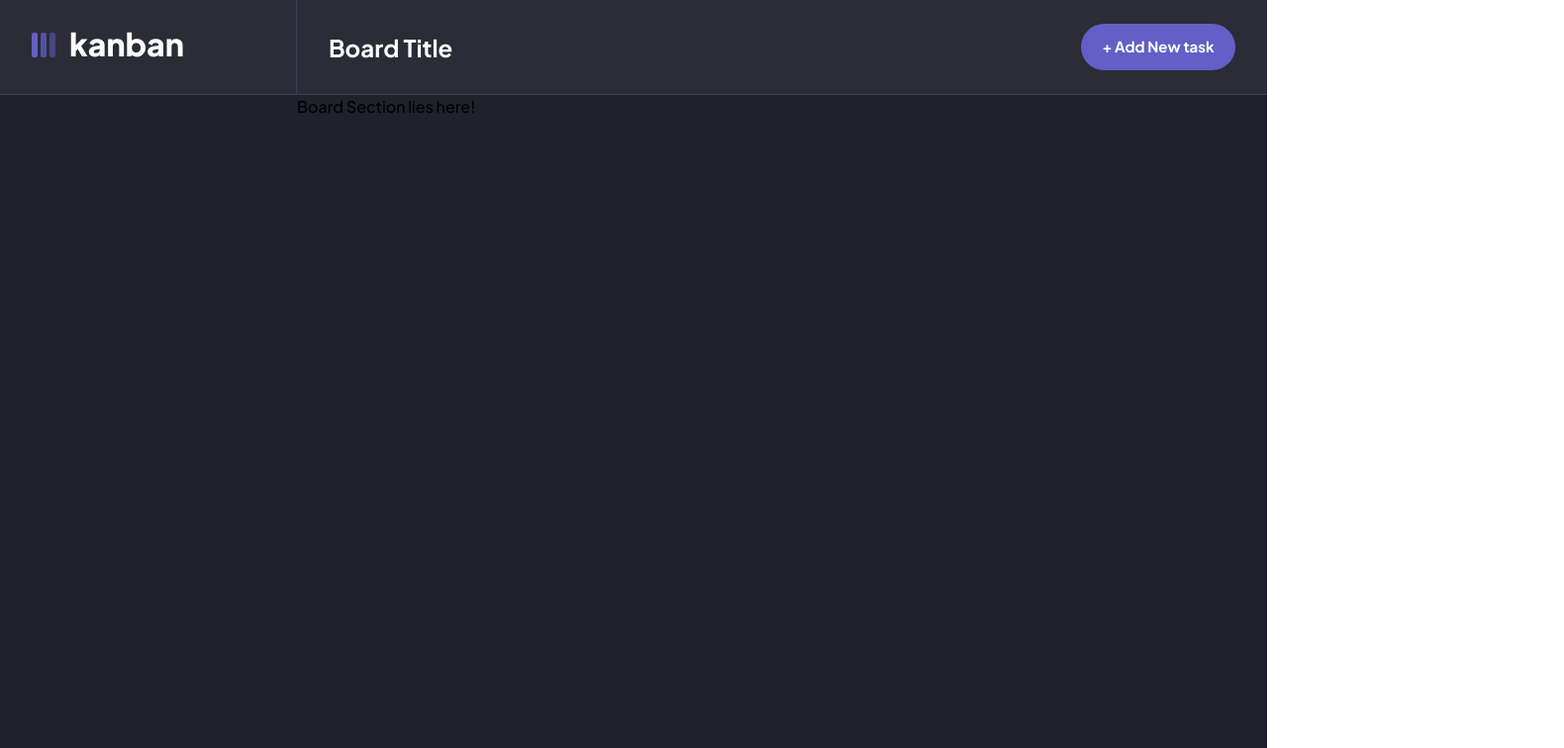
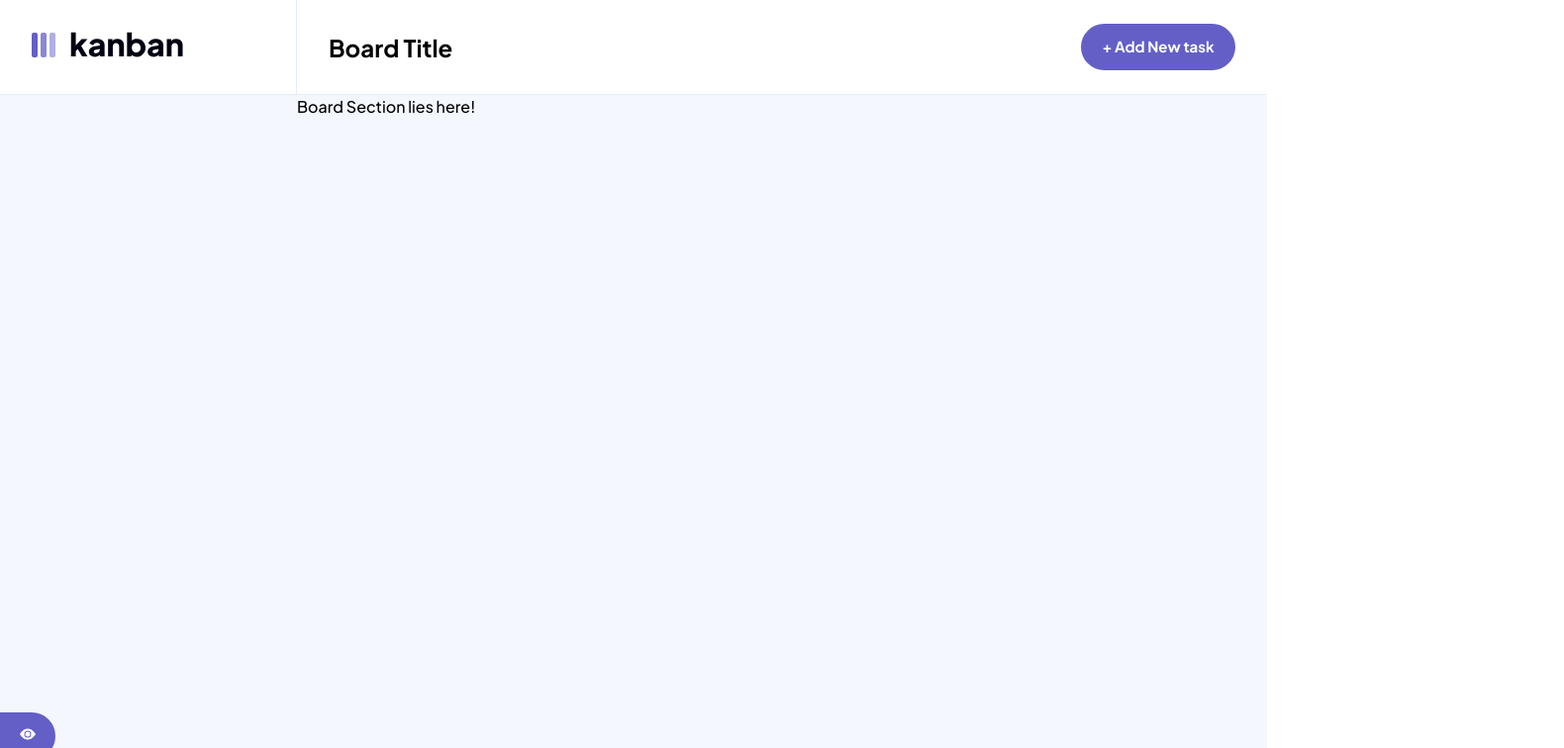
Before and after one commit to 0xmbadr/task-management-app, a React (Vite) app: page / in a window 1280 px wide. Both pictures are taken after a click on the button "Hide Sidebar". Shown: the top 756 px of the page at 99% size, 1580 px wide, since content can reach past the window. Built offline with nearby package versions, Linux system fonts and the light colour scheme.

Commit message:
[SCSS] => (sidebar > toggleSideBarButton) add a style and state to toggle sidebar change from body component.

```diff
--- a/src/app/slices/dataSlice.ts
+++ b/src/app/slices/dataSlice.ts
@@ -5,7 +5,7 @@ interface DateState {
 }
 
 const initialState: DateState = {
-  colorTheme: 'dark',
+  colorTheme: 'light',
 };
 
 const dataSlice = createSlice({
--- a/src/components/SideNav/index.tsx
+++ b/src/components/SideNav/index.tsx
@@ -6,11 +6,16 @@ import { useAppSelector } from '../../app/hooks';
 
 type SideNavProps = {
   handleThemeChange: () => void;
+  hideSideNav: boolean;
+  ToggleOnHide: () => void;
 };
 
-const SideNav = ({ handleThemeChange }: SideNavProps) => {
+const SideNav = ({
+  handleThemeChange,
+  hideSideNav,
+  ToggleOnHide,
+}: SideNavProps) => {
   const boards = [{ name: 'Playing Games' }, { name: 'Writing new Stories' }];
-  const [toggleOnHide, setToggleOnHide] = useState(false);
 
   const colorTheme = useAppSelector((state) => state.data.colorTheme);
   const [toggleThemeChange, setToggleThemeChange] = useState<boolean>(
@@ -22,7 +27,7 @@ const SideNav = ({ handleThemeChange }: SideNavProps) => {
     setToggleThemeChange((prev) => !prev);
   };
 
-  const onHide = toggleOnHide ? 'SideNav__hide' : '';
+  const onHide = hideSideNav ? 'SideNav__hide' : '';
   return (
     <div className={`SideNav ${onHide}`}>
       {/* SideNav TOP */}
@@ -52,9 +57,7 @@ const SideNav = ({ handleThemeChange }: SideNavProps) => {
           </button>
           <BsFillSunFill size={'1.3rem'} />
         </div>
-        <button
-          className="SideNav__hide-button"
-          onClick={() => setToggleOnHide(!toggleOnHide)}>
+        <button className="SideNav__hide-button" onClick={ToggleOnHide}>
           <BiHide size={'1.3rem'} />
           <span>Hide Sidebar</span>
         </button>
--- a/src/layout/Body.tsx
+++ b/src/layout/Body.tsx
@@ -1,15 +1,32 @@
+import { BsEyeFill } from 'react-icons/bs';
 import Board from '../components/Board';
 import SideNav from '../components/SideNav';
+import { useState } from 'react';
 
 type BodyProps = {
   handleThemeChange: () => void;
 };
 
 const Body = ({ handleThemeChange }: BodyProps) => {
+  const [hideSideNav, setHideSideNav] = useState<boolean>(false);
+
+  const ToggleOnHide = () => {
+    setHideSideNav((prev) => !prev);
+  };
   return (
     <div className="Body">
-      <SideNav handleThemeChange={handleThemeChange} />
+      <SideNav
+        handleThemeChange={handleThemeChange}
+        hideSideNav={hideSideNav}
+        ToggleOnHide={ToggleOnHide}
+      />
       <Board />
+
+      {hideSideNav && (
+        <button onClick={ToggleOnHide} className="Body__SideNav__show-button">
+          <BsEyeFill />
+        </button>
+      )}
     </div>
   );
 };
--- a/src/styles/components/_sideNav.scss
+++ b/src/styles/components/_sideNav.scss
@@ -15,6 +15,7 @@
     padding-bottom: $margin-large;
 
     font-weight: bold;
+    transition: transform .2s ease;
 
     &__hide {
         transform: translateX(-100%);
--- a/src/styles/layout/_body.scss
+++ b/src/styles/layout/_body.scss
@@ -2,6 +2,22 @@
     display: flex;
     height: calc(100% - 6rem);
     width: 100%;
+    // position: relative;
 
-    overflow-y: auto;
+    &__SideNav__show-button {
+        position: fixed;
+        left: 0;
+        bottom: 2rem;
+        color: $white;
+        width:3.5rem;
+        height: 3rem;
+        background: $darkBlue;
+        border-radius: 0 25px 25px 0;
+        animation: fadeIn .3s ease-in;
+        transition: background-color .2s ease;
+
+        &:hover {
+            background: $lightBlue;
+        }
+    }
 }
```
